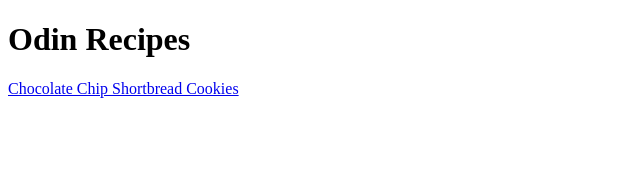
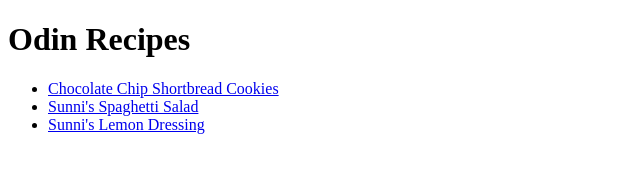
Before and after one commit to sunnisyl/odin-recipes, a plain HTML site: page index.html in a window 1280 px wide. Shown: the whole page, without its empty margins (0-640 px from the left). Drawn offline with Linux system fonts and the light colour scheme.

Commit message:
linked all recipes to each other and also back to index

```diff
--- a/index.html
+++ b/index.html
@@ -8,6 +8,10 @@
 </head>
 <body>
     <h1>Odin Recipes</h1>
-    <a href="recipes/shortbread_cookies.html">Chocolate Chip Shortbread Cookies</a>
+    <ul>
+   <li><a href="recipes/shortbread_cookies.html">Chocolate Chip Shortbread Cookies</a></li>
+   <li><a href="recipes/salad.html">Sunni's Spaghetti Salad</a></li>
+   <li><a href="recipes/dressing.html">Sunni's Lemon Dressing</a></li>
+</ul>
 </body>
 </html>
```
Also changed, not shown: recipes/dressing.html (+1 -1 lines), recipes/salad.html (+1 -1 lines).
